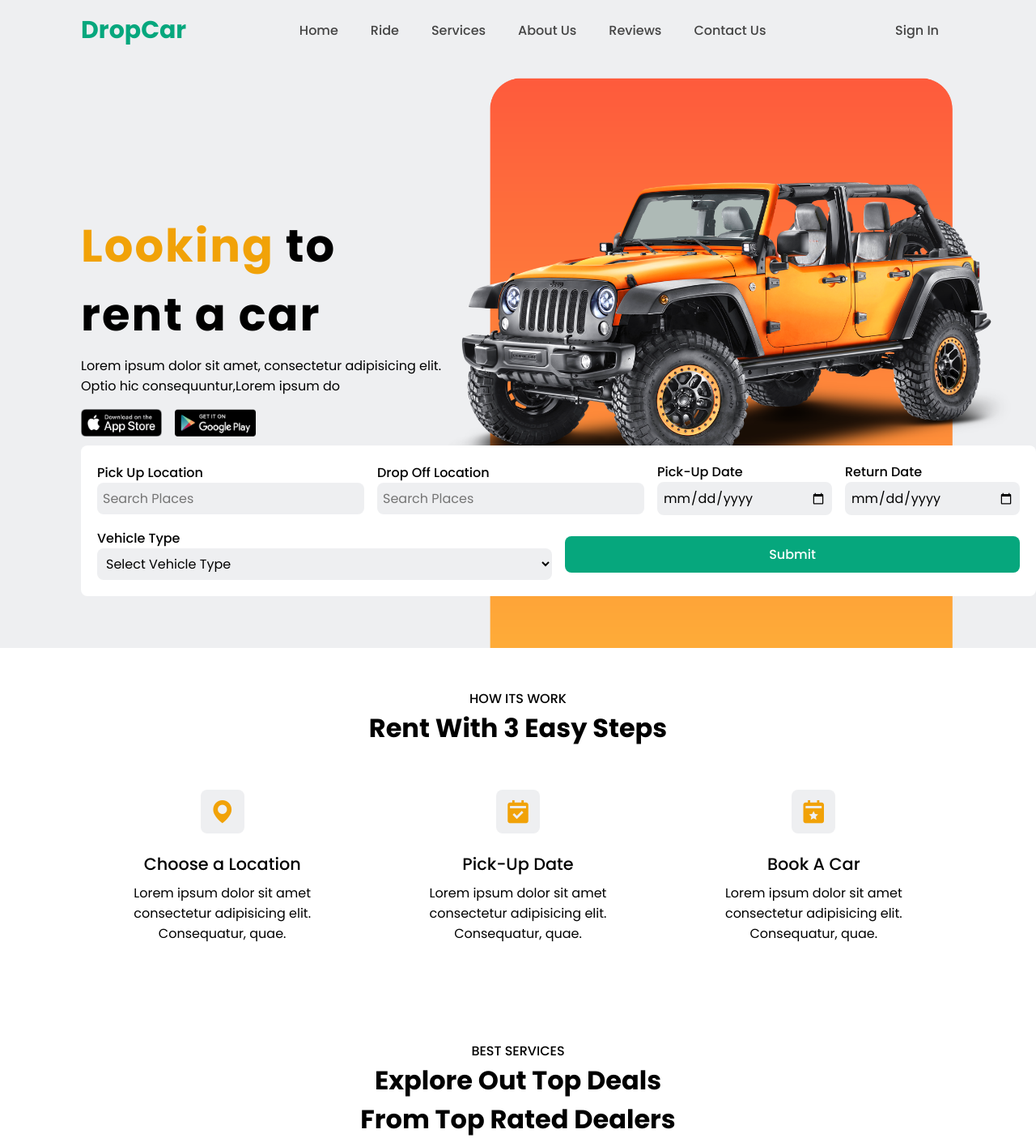
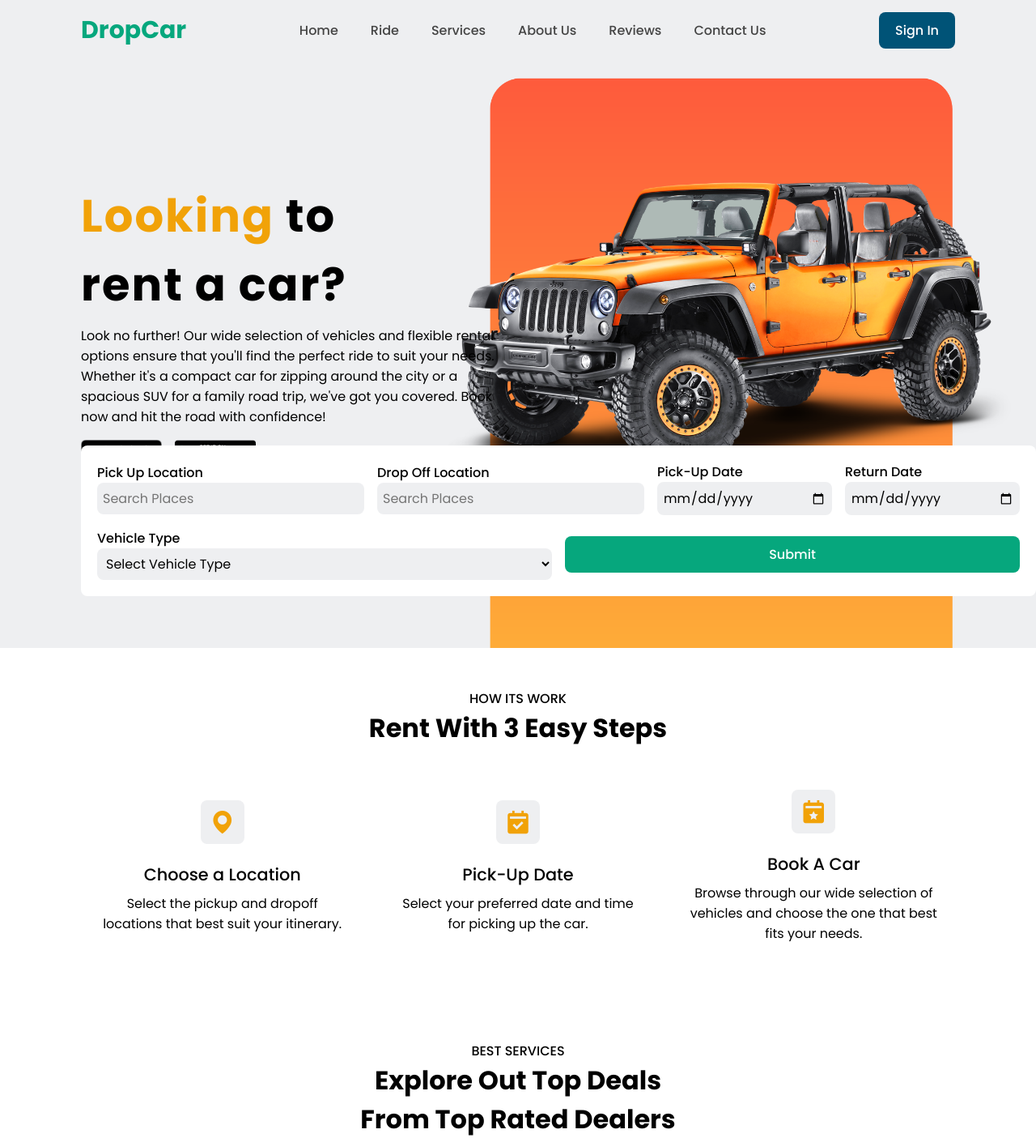
Before and after one commit to amonlegend/DropCar, a Django app: page / in a window 1280 px wide. Shown: the top 1405 px of the page at 81% size. Run offline with Django 5.2, Linux system fonts and the light colour scheme; some libraries are stand-ins or nearby versions.

Commit message:
admin login fixed

```diff
--- a/accounts/models.py
+++ b/accounts/models.py
@@ -16,6 +16,7 @@ class CustomUserManager(BaseUserManager):
 
     def create_superuser(self, email, full_name, phone, password=None, **extra_fields):
         extra_fields.setdefault('is_superuser', True)
+        extra_fields.setdefault('is_staff', True)
         return self.create_user(email, full_name, phone, password, **extra_fields)
 
 class CustomUser(AbstractBaseUser, PermissionsMixin):
@@ -25,6 +26,7 @@ class CustomUser(AbstractBaseUser, PermissionsMixin):
     is_active = models.BooleanField(default=True)
     is_admin = models.BooleanField(default=False)
     is_customer = models.BooleanField(default=True)
+    is_staff = models.BooleanField(default=False)
 
     # Add any additional fields you need for your user model
 
--- a/accounts/views.py
+++ b/accounts/views.py
@@ -50,7 +50,7 @@ def registration_view(request):
             user.set_password(password1)
             user.save()
             messages.success(request, 'Registration Successful')
-            return redirect('/')
+            return redirect('login')
     return render(request, 'UserLogin.html')
 
 
@@ -82,7 +82,7 @@ def login_view(request):
                 "pwerror": "Invalid Credentials"
             }
             return render(request, 'UserLogin.html', context)
-        elif user is not None and user.is_superuser and user.is_staff:
+        elif user is not None and user.is_superuser:
             login(request, user)
             return redirect("/admin/")
         if user is not None and user.is_customer:
--- a/static/css/landscript.css
+++ b/static/css/landscript.css
@@ -78,7 +78,13 @@ header{
     z-index: 10001;
     display: none;
 }
-.header-btn a{
+.header-btn button{
+    outline: 2px solid transparent;
+}
+.header-btn button{
+    outline: none;
+    border: none;
+    font-size: 1rem;
     padding: 10px 20px;
     color: var(--text-color);
     font-weight: 500;
--- a/static/js/main.js
+++ b/static/js/main.js
@@ -13,15 +13,15 @@ window.onscroll = () => {
 
 const sr = ScrollReveal ({
     distance: '60px',
-    duration: 2500,
-    delay: 400,
+    duration: 1000,
+    delay: 100,
     reset: true
 })
 
-sr.reveal('.text', {delay: 200, origin: 'top'})
-sr.reveal('.form-container form', {delay: 800, origin: 'left'})
-sr.reveal('.heading', {delay: 300, origin: 'top'})
-sr.reveal('.ride-container .box', {delay: 200, origin: 'top'})
-sr.reveal('.services-container .box', {delay: 200, origin: 'top'})
-sr.reveal('.about-container .box', {delay: 200, origin: 'top'})
-sr.reveal('.reviews-container', {delay: 200, origin: 'top'})
+sr.reveal('.text', {delay: 0.001, origin: 'top'});
+sr.reveal('.form-container form', {delay: 0.001, origin: 'left'});
+sr.reveal('.heading', {delay: 0.001, origin: 'top'});
+sr.reveal('.ride-container .box', {delay: 0.001, origin: 'top'});
+sr.reveal('.services-container .box', {delay: 0.001, origin: 'top'});
+sr.reveal('.about-container .box', {delay: 0.001, origin: 'top'});
+sr.reveal('.reviews-container', {delay: 0.001, origin: 'top'});
--- a/templates/components/header.html
+++ b/templates/components/header.html
@@ -50,7 +50,8 @@
                         </div>
                     </div>
                 {% else %}
-                    <a href="{% url 'login' %}">Sign In</a>
+                    {% comment %} <a href="{% url 'login' %}">Sign In</a> {% endcomment %}
+                    <button class="log-in" onclick="window.location.href='{% url 'login' %}'">Sign In</button>
                 {% endif %}
             </div>
     </header>
--- a/templates/index.html
+++ b/templates/index.html
@@ -8,12 +8,12 @@
                 <h1>
                     <span>Looking</span> to
                     <br>
-                    rent a car
+                    rent a car?
                 </h1>
                 <p>
-                    Lorem ipsum dolor sit amet, consectetur adipisicing elit.
+                    Look no further! Our wide selection of vehicles and flexible rental options ensure that you'll find the perfect ride to suit your needs.
                     <br>
-                    Optio hic consequuntur,Lorem ipsum do
+                    Whether it's a compact car for zipping around the city or a spacious SUV for a family road trip, we've got you covered. Book now and hit the road with confidence!
                 </p>
                 <div class="app-stores">
                     <img src="static/images/ios.png" alt="">
@@ -63,17 +63,17 @@
                 <div class="box">
                     <i class='bx bxs-map'></i>
                     <h2>Choose a Location</h2>
-                    <p>Lorem ipsum dolor sit amet consectetur adipisicing elit. Consequatur, quae.</p>
+                    <p>Select the pickup and dropoff locations that best suit your itinerary.</p>
                 </div>
                 <div class="box">
                     <i class='bx bxs-calendar-check'></i>
                     <h2>Pick-Up Date</h2>
-                    <p>Lorem ipsum dolor sit amet consectetur adipisicing elit. Consequatur, quae.</p>
+                    <p>Select your preferred date and time for picking up the car.</p>
                 </div>
                 <div class="box">
                     <i class='bx bxs-calendar-star'></i>
                     <h2>Book A Car</h2>
-                    <p>Lorem ipsum dolor sit amet consectetur adipisicing elit. Consequatur, quae.</p>
+                    <p>Browse through our wide selection of vehicles and choose the one that best fits your needs.</p>
                 </div>
             </div>
         </section>
@@ -191,10 +191,7 @@
                 <div class="about-text">
                     <span>About Us</span>
                     <p>
-                        Lorem ipsum dolor sit amet consectetur adipisicing elit. Nam rerum minima blanditiis laboriosam consectetur ullam repellat asperiores, quasi natus voluptate consequuntur officiis hic possimus animi modi, quidem molestias labore porro incidunt inventore, numquam provident.
-                    </p>
-                    <p>
-                        Lorem ipsum dolor sit amet consectetur adipisicing elit. Quibusdam molestias voluptatibus explicabo aliquam eaque a reprehenderit veniam cumque.
+                        At our car rental service, we prioritize customer satisfaction and convenience above all. We offer a wide selection of vehicles to cater to every need, whether you’re looking for a compact car for city driving, a spacious SUV for a family road trip, or a luxury sedan for a business trip. Our user-friendly online platform makes booking your rental quick and hassle-free. With numerous convenient pickup and dropoff locations nationwide, you can start your journey from the perfect spot. Our dedicated team is committed to providing exceptional service every step of the way, ensuring a smooth and stress-free rental experience from start to finish. Choose us for your car rental needs and experience the difference for yourself. Let the adventure begin with us!
                     </p>
                 </div>
             </div>
```
Also changed, not shown: other parts of static/css/landscript.css (+28 -32 lines), static/js/registration.js (+9 -9 lines), accounts/migrations/0002_customuser_is_staff.py (added). Lines whose indentation alone changed are shown as unchanged.
